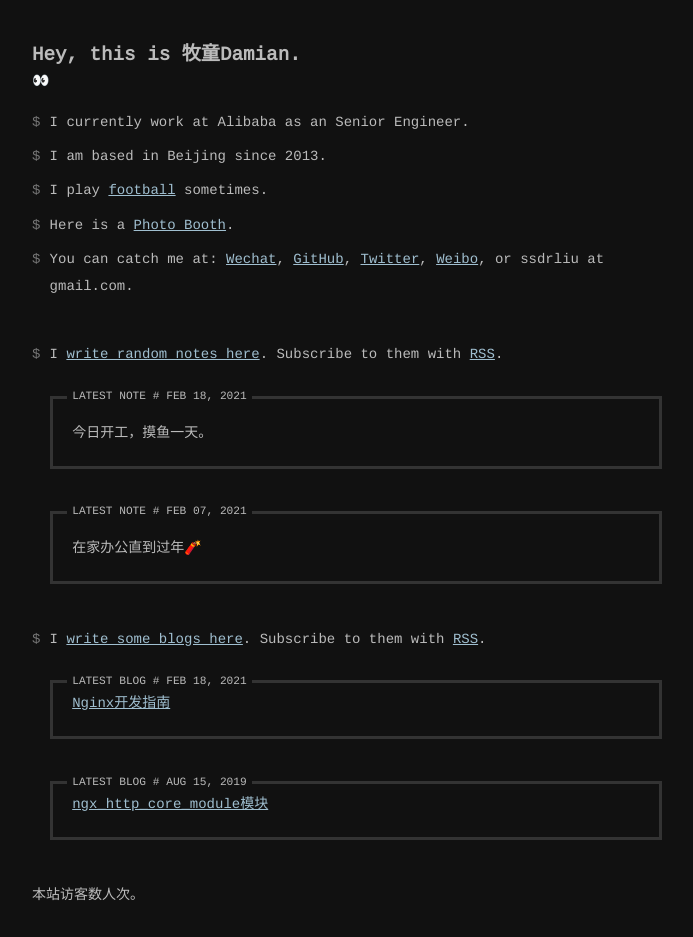
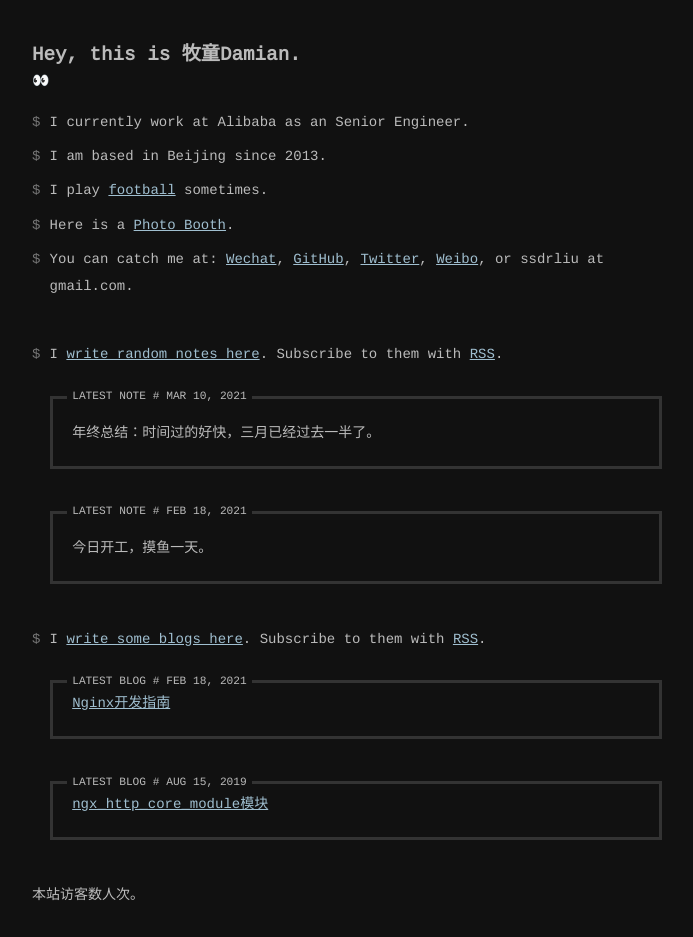
Before and after one commit to ssdr/site, a Jekyll site: the page built from index.html, in a window 1280 px wide. Shown: the whole page, without its empty margins (293-986 px from the left). Built offline with Jekyll 4.4.1, drawn with Linux system fonts in a browser that asks for light colours; comment, search, counter and statistics services are not loaded.

Commit message:
📝 Update an entry via micropub

```diff
--- a/_data/notes.yml
+++ b/_data/notes.yml
@@ -1,3 +1,7 @@
+- date: 2021/03/10 15:58
+  content: |
+    年终总结：时间过的好快，三月已经过去一半了。
+
 - date: 2021/02/18 08:08
   content: |
     今日开工，摸鱼一天。
```
